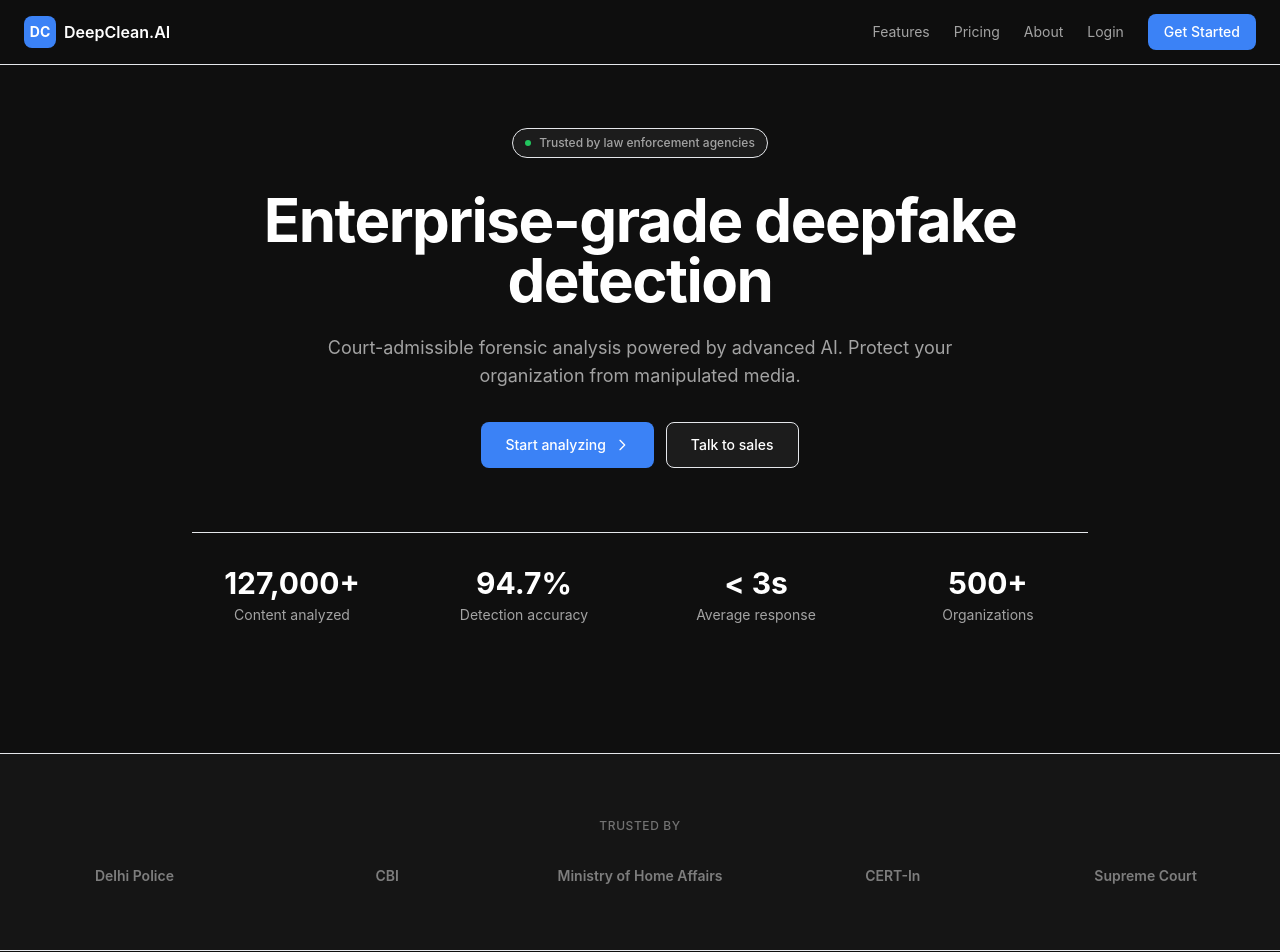
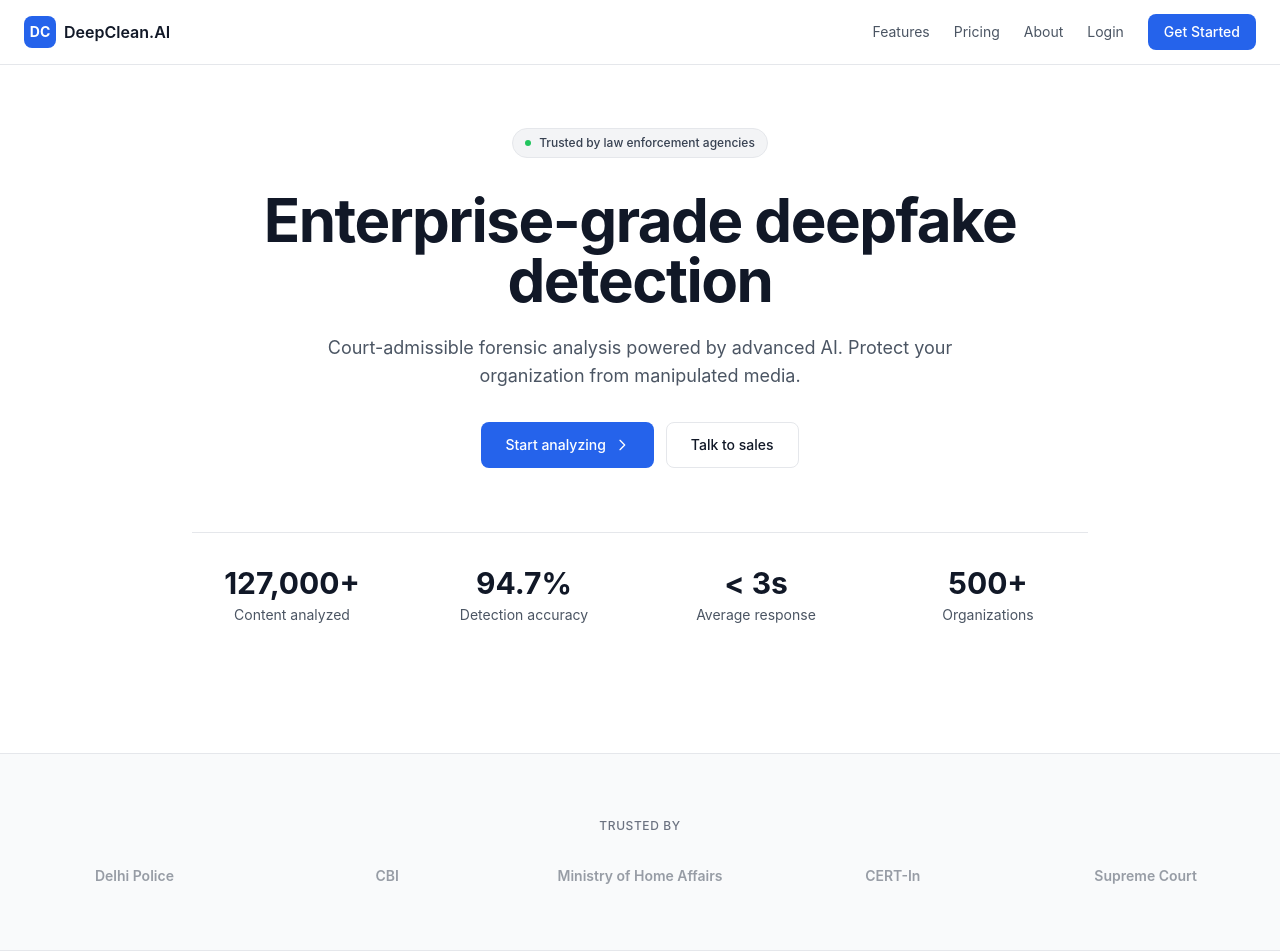
Before and after one commit to sumansingh20/DeepClean.Ai, a Next.js app in the folder frontend/: page / in a window 1280 px wide. Shown: the top 952 px of the page. Built offline with nearby package versions, Linux system fonts and the light colour scheme.

Commit message:
Restored original light theme - removed dark mode, clean white background design

```diff
--- a/frontend/app/layout.tsx
+++ b/frontend/app/layout.tsx
@@ -9,8 +9,8 @@
 
 export default function RootLayout({ children }: { children: React.ReactNode }) {
   return (
-    <html lang="en" className="dark">
-      <body className="min-h-screen antialiased">
+    <html lang="en">
+      <body className="min-h-screen">
         {children}
       </body>
     </html>
--- a/frontend/app/page.tsx
+++ b/frontend/app/page.tsx
@@ -4,24 +4,24 @@
 
 export default function Home() {
   return (
-    <div className="min-h-screen bg-white dark:bg-dark-100">
+    <div className="min-h-screen bg-white">
       {/* Navigation */}
-      <nav className="fixed top-0 left-0 right-0 z-50 border-b border-gray-200 dark:border-dark-300 bg-white/95 dark:bg-dark-100/95 backdrop-blur-sm">
+      <nav className="fixed top-0 left-0 right-0 z-50 border-b border-gray-200 bg-white/95 backdrop-blur-sm">
         <div className="max-w-7xl mx-auto px-6">
           <div className="flex justify-between items-center h-16">
             <div className="flex items-center gap-2">
-              <div className="w-8 h-8 bg-blue-600 dark:bg-blue-500 rounded-lg flex items-center justify-center">
+              <div className="w-8 h-8 bg-blue-600 rounded-lg flex items-center justify-center">
                 <span className="text-white font-bold text-sm">DC</span>
               </div>
-              <span className="font-semibold text-gray-900 dark:text-white">DeepClean.AI</span>
+              <span className="font-semibold text-gray-900">DeepClean.AI</span>
             </div>
 
             <div className="hidden md:flex items-center gap-6">
-              <Link href="/features" className="text-sm text-gray-600 dark:text-dark-600 hover:text-gray-900 dark:hover:text-white transition">Features</Link>
-              <Link href="/pricing" className="text-sm text-gray-600 dark:text-dark-600 hover:text-gray-900 dark:hover:text-white transition">Pricing</Link>
-              <Link href="/about" className="text-sm text-gray-600 dark:text-dark-600 hover:text-gray-900 dark:hover:text-white transition">About</Link>
-              <Link href="/login" className="text-sm text-gray-600 dark:text-dark-600 hover:text-gray-900 dark:hover:text-white transition">Login</Link>
-              <Link href="/register" className="px-4 py-2 bg-blue-600 dark:bg-blue-500 text-white text-sm font-medium rounded-lg hover:bg-blue-700 dark:hover:bg-blue-600 transition-colors">
+              <Link href="/features" className="text-sm text-gray-600 hover:text-gray-900 transition">Features</Link>
+              <Link href="/pricing" className="text-sm text-gray-600 hover:text-gray-900 transition">Pricing</Link>
+              <Link href="/about" className="text-sm text-gray-600 hover:text-gray-900 transition">About</Link>
+              <Link href="/login" className="text-sm text-gray-600 hover:text-gray-900 transition">Login</Link>
+              <Link href="/register" className="px-4 py-2 bg-blue-600 text-white text-sm font-medium rounded-lg hover:bg-blue-700 transition-colors">
                 Get Started
               </Link>
             </div>
@@ -34,19 +34,19 @@
         <div className="max-w-7xl mx-auto">
           {/* Trust Badge */}
           <div className="flex justify-center mb-8">
-            <div className="inline-flex items-center gap-2 px-3 py-1.5 bg-gray-100 dark:bg-dark-200 rounded-full border border-gray-200 dark:border-dark-300">
+            <div className="inline-flex items-center gap-2 px-3 py-1.5 bg-gray-100 rounded-full border border-gray-200">
               <div className="w-1.5 h-1.5 bg-green-500 rounded-full"></div>
-              <span className="text-xs font-medium text-gray-700 dark:text-dark-600">Trusted by law enforcement agencies</span>
+              <span className="text-xs font-medium text-gray-700">Trusted by law enforcement agencies</span>
             </div>
           </div>
 
           {/* Main Headline */}
           <div className="text-center max-w-4xl mx-auto mb-12">
-            <h1 className="text-5xl md:text-6xl font-bold text-gray-900 dark:text-white mb-6 tracking-tight">
+            <h1 className="text-5xl md:text-6xl font-bold text-gray-900 mb-6 tracking-tight">
               Enterprise-grade deepfake detection
             </h1>
 
-            <p className="text-lg text-gray-600 dark:text-dark-600 max-w-2xl mx-auto mb-8">
+            <p className="text-lg text-gray-600 max-w-2xl mx-auto mb-8">
               Court-admissible forensic analysis powered by advanced AI. Protect your organization from manipulated media.
             </p>
 
@@ -54,7 +54,7 @@
             <div className="flex flex-col sm:flex-row gap-3 justify-center mb-16">
               <Link
                 href="/analysis"
-                className="px-6 py-3 bg-blue-600 dark:bg-blue-500 text-white text-sm font-medium rounded-lg hover:bg-blue-700 dark:hover:bg-blue-600 transition-colors inline-flex items-center justify-center gap-2"
+                className="px-6 py-3 bg-blue-600 text-white text-sm font-medium rounded-lg hover:bg-blue-700 transition-colors inline-flex items-center justify-center gap-2"
               >
                 Start analyzing
                 <svg className="w-4 h-4" fill="none" stroke="currentColor" viewBox="0 0 24 24">
@@ -63,14 +63,14 @@
               </Link>
               <Link
                 href="/contact"
-                className="px-6 py-3 bg-white dark:bg-dark-200 text-gray-900 dark:text-white text-sm font-medium rounded-lg hover:bg-gray-50 dark:hover:bg-dark-300 transition-colors border border-gray-200 dark:border-dark-300"
+                className="px-6 py-3 bg-white text-gray-900 text-sm font-medium rounded-lg hover:bg-gray-50 transition-colors border border-gray-200"
               >
                 Talk to sales
               </Link>
             </div>
 
             {/* Stats */}
-            <div className="grid grid-cols-2 lg:grid-cols-4 gap-8 pt-8 border-t border-gray-200 dark:border-dark-300">
+            <div className="grid grid-cols-2 lg:grid-cols-4 gap-8 pt-8 border-t border-gray-200">
               {[
                 { value: "127,000+", label: "Content analyzed" },
                 { value: "94.7%", label: "Detection accuracy" },
@@ -78,8 +78,8 @@
                 { value: "500+", label: "Organizations" }
               ].map((stat, i) => (
                 <div key={i} className="text-center">
-                  <div className="text-3xl font-bold text-gray-900 dark:text-white mb-1">{stat.value}</div>
-                  <div className="text-sm text-gray-600 dark:text-dark-600">{stat.label}</div>
+                  <div className="text-3xl font-bold text-gray-900 mb-1">{stat.value}</div>
+                  <div className="text-sm text-gray-600">{stat.label}</div>
                 </div>
               ))}
             </div>
@@ -88,12 +88,12 @@
       </section>
 
       {/* Social Proof */}
-      <section className="py-16 bg-gray-50 dark:bg-dark-200/50 border-y border-gray-200 dark:border-dark-200">
+      <section className="py-16 bg-gray-50 border-y border-gray-200">
         <div className="max-w-7xl mx-auto px-6">
-          <p className="text-center text-xs font-medium text-gray-500 dark:text-dark-500 mb-8 tracking-wider">TRUSTED BY</p>
+          <p className="text-center text-xs font-medium text-gray-500 mb-8 tracking-wider">TRUSTED BY</p>
           <div className="grid grid-cols-2 md:grid-cols-5 gap-8 items-center opacity-50">
             {['Delhi Police', 'CBI', 'Ministry of Home Affairs', 'CERT-In', 'Supreme Court'].map((org) => (
-              <div key={org} className="text-center text-sm font-semibold text-gray-700 dark:text-dark-700">{org}</div>
+              <div key={org} className="text-center text-sm font-semibold text-gray-700">{org}</div>
             ))}
           </div>
         </div>
@@ -103,8 +103,8 @@
       <section className="py-20 px-6">
         <div className="max-w-7xl mx-auto">
           <div className="text-center max-w-3xl mx-auto mb-16">
-            <h2 className="text-4xl font-bold text-gray-900 dark:text-white mb-4">Built for serious work</h2>
-            <p className="text-lg text-gray-600 dark:text-dark-600">
+            <h2 className="text-4xl font-bold text-gray-900 mb-4">Built for serious work</h2>
+            <p className="text-lg text-gray-600">
               Comprehensive detection suite designed for law enforcement, legal teams, and enterprises.
             </p>
           </div>
--- a/frontend/styles/globals.css
+++ b/frontend/styles/globals.css
@@ -2,7 +2,6 @@
 @tailwind components;
 @tailwind utilities;
 
-@layer base {
 * {
   margin: 0;
   padding: 0;
@@ -10,42 +9,32 @@
 }
 
 body {
-    @apply bg-white dark:bg-dark-100 text-gray-900 dark:text-dark-700;
-    font-family: 'Inter', -apple-system, BlinkMacSystemFont, 'Segoe UI', sans-serif;
+  font-family: 'Inter', -apple-system, BlinkMacSystemFont, 'Segoe UI', Roboto, sans-serif;
+  background-color: #ffffff;
+  color: #1f2937;
   -webkit-font-smoothing: antialiased;
   -moz-osx-font-smoothing: grayscale;
-  }
 }
 
 html {
   scroll-behavior: smooth;
 }
 
-/* Clean scrollbar */
 ::-webkit-scrollbar {
   width: 8px;
-  height: 8px;
 }
 
 ::-webkit-scrollbar-track {
-  background: transparent;
+  background: #f3f4f6;
 }
 
 ::-webkit-scrollbar-thumb {
-  background: #d4d4d4;
+  background: #d1d5db;
   border-radius: 4px;
 }
 
-.dark ::-webkit-scrollbar-thumb {
-  background: #404040;
-}
-
 ::-webkit-scrollbar-thumb:hover {
-  background: #a3a3a3;
-}
-
-.dark ::-webkit-scrollbar-thumb:hover {
-  background: #525252;
+  background: #9ca3af;
 }
 
 /* Beautiful Animations */
--- a/frontend/tailwind.config.ts
+++ b/frontend/tailwind.config.ts
@@ -5,29 +5,14 @@
     './app/**/*.{js,ts,jsx,tsx,mdx}',
     './components/**/*.{js,ts,jsx,tsx,mdx}',
   ],
-  darkMode: 'class',
   theme: {
     extend: {
       colors: {
-        dark: {
-          50: '#fafafa',
-          100: '#0f0f0f',
-          200: '#1c1c1c',
-          300: '#262626',
-          400: '#404040',
-          500: '#737373',
-          600: '#a3a3a3',
-          700: '#e5e5e5',
-          800: '#f5f5f5',
-          900: '#ffffff',
-        },
+        primary: '#0066cc',
+        secondary: '#ff6600',
       },
       fontFamily: {
-        sans: ['Inter', '-apple-system', 'BlinkMacSystemFont', 'Segoe UI', 'sans-serif'],
-      },
-      borderColor: {
-        DEFAULT: '#e5e5e5',
-        dark: '#262626',
+        sans: ['Inter', '-apple-system', 'BlinkMacSystemFont', 'Segoe UI', 'Roboto', 'sans-serif'],
       },
     },
   },
```
Lines whose indentation alone changed are shown as unchanged.
